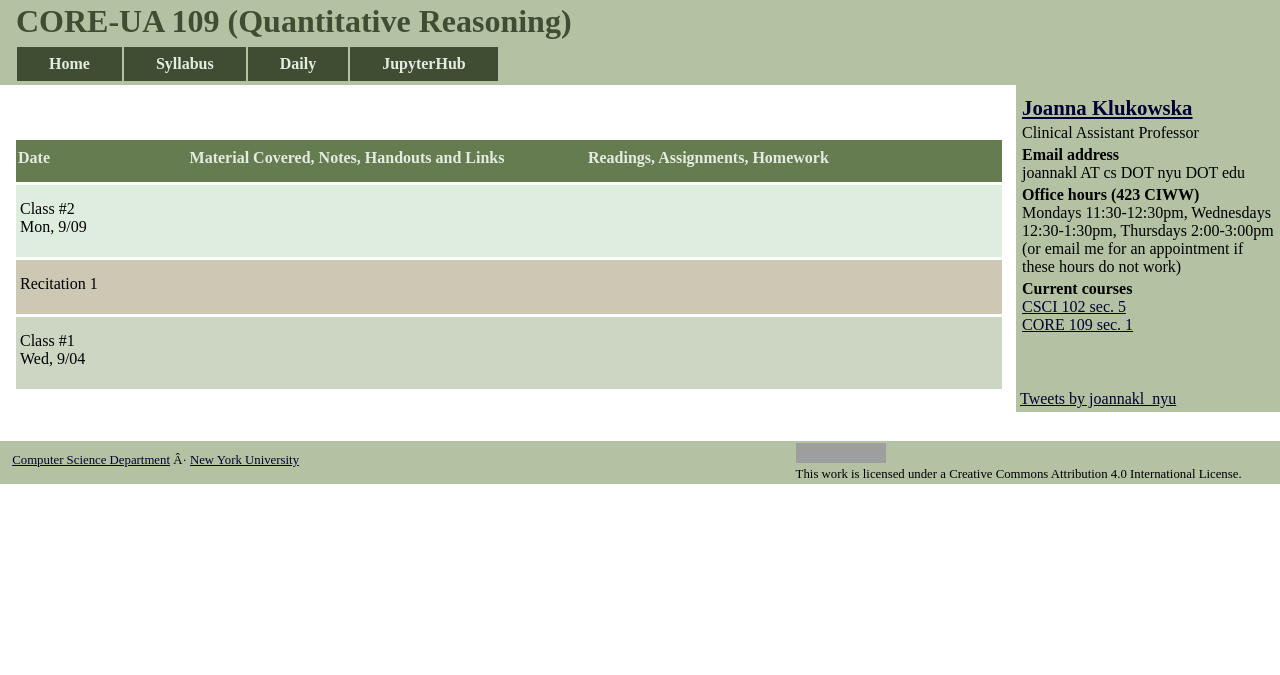
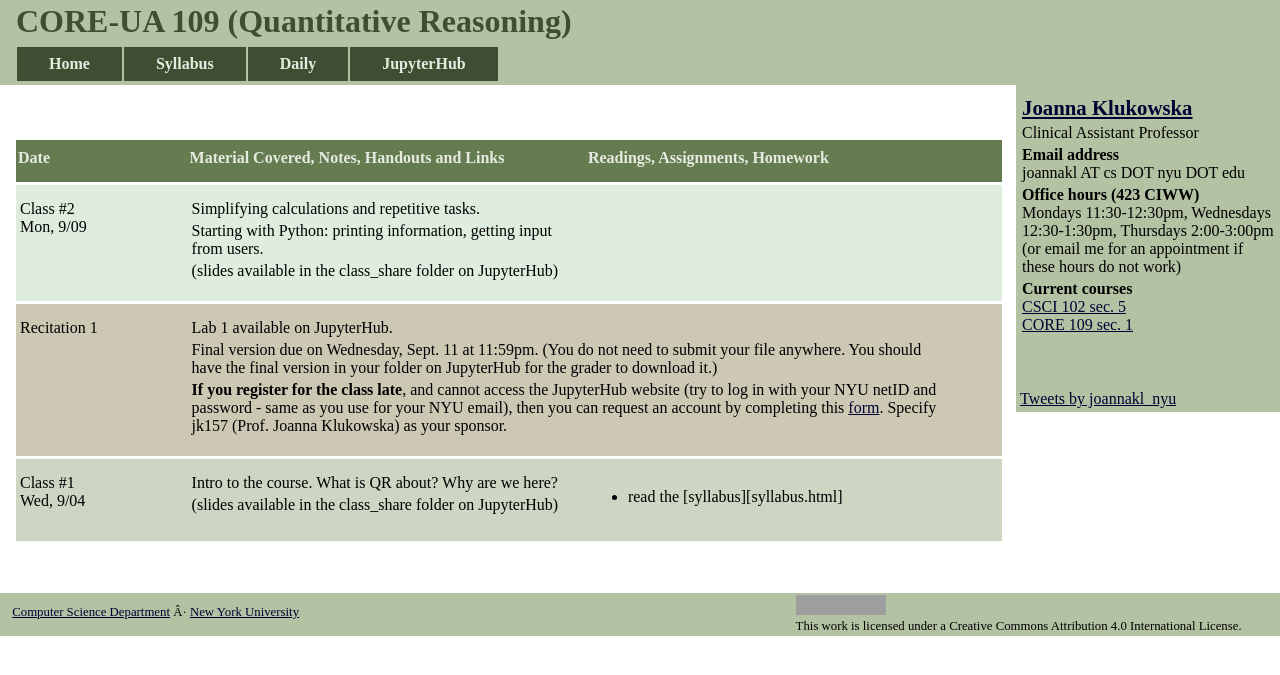
Before and after one commit to joannakl/core109_f19, a Jekyll site: the page built from daily.html, in a window 1280 px wide. Shown: the top 675 px of the page. Built offline with Jekyll 4.4.1, drawn with Linux system fonts in a browser that asks for light colours; comment, search, counter and statistics services are not loaded; grey boxes are pictures that could not be loaded.

Commit message:
first week and start of the second week

```diff
--- a/_includes/daily/lec1.markdown
+++ b/_includes/daily/lec1.markdown
@@ -12,6 +12,9 @@ Wed, 9/04
 <p markdown="block">
 
 
+Intro to the course. What is QR about? Why are we here?
+
+(slides available in the class_share folder on JupyterHub)
 
 </p>
 </div>
@@ -19,7 +22,7 @@ Wed, 9/04
 <div class="column_assign">
 <p markdown="block">
 
-
+- read the [syllabus][syllabus.html]
 
 </p>
 </div>
--- a/_includes/daily/lec2.markdown
+++ b/_includes/daily/lec2.markdown
@@ -11,7 +11,11 @@ Mon, 9/09
 <div class="column_materials">
 <p markdown="block">
 
+Simplifying calculations and repetitive tasks.
 
+Starting with Python: printing information, getting input from users.
+
+(slides available in the class_share folder on JupyterHub)
 
 </p>
 </div>
--- a/_includes/daily/rec1.markdown
+++ b/_includes/daily/rec1.markdown
@@ -9,7 +9,16 @@ Recitation 1 <br>
 <div class="column_recitation">
 <p markdown="block">
 
+Lab 1 available on JupyterHub.
 
+Final version due on Wednesday, Sept. 11 at 11:59pm.
+(You do not need to submit your file anywhere. You should have the final version
+	in your folder on JupyterHub for the grader to download it.)
+
+__If you register for the class late__, and cannot access the JupyterHub website
+(try to log in with your NYU netID and password - same as you use for your NYU email),
+then you can request an account by completing this [form](https://iiq.home.nyu.edu/identityiq).
+Specify jk157 (Prof. Joanna Klukowska) as your sponsor.
 
 </p>
 </div>
```
Also changed, not shown: _includes/daily/lec3.markdown (+13 -0 lines).
